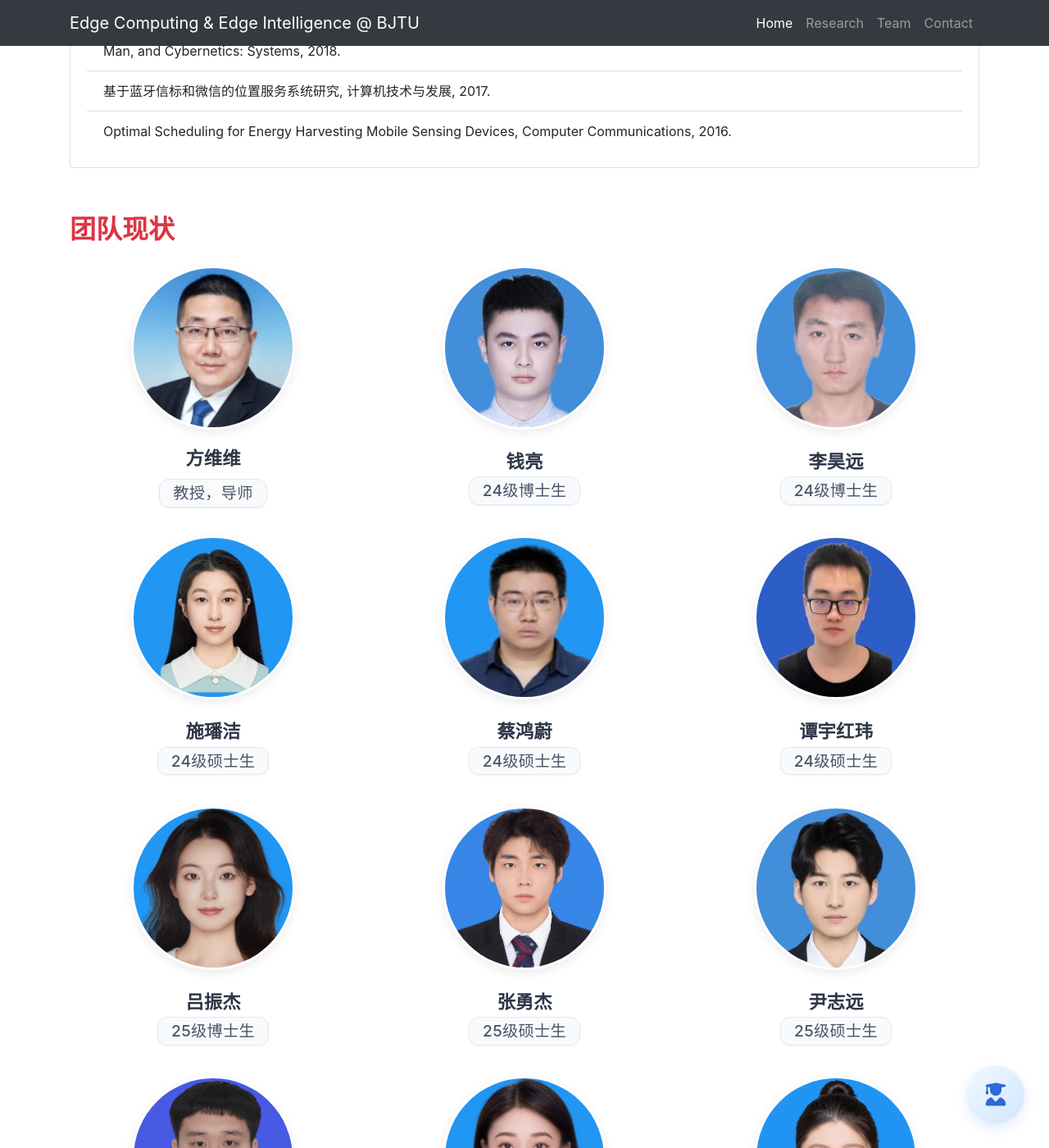
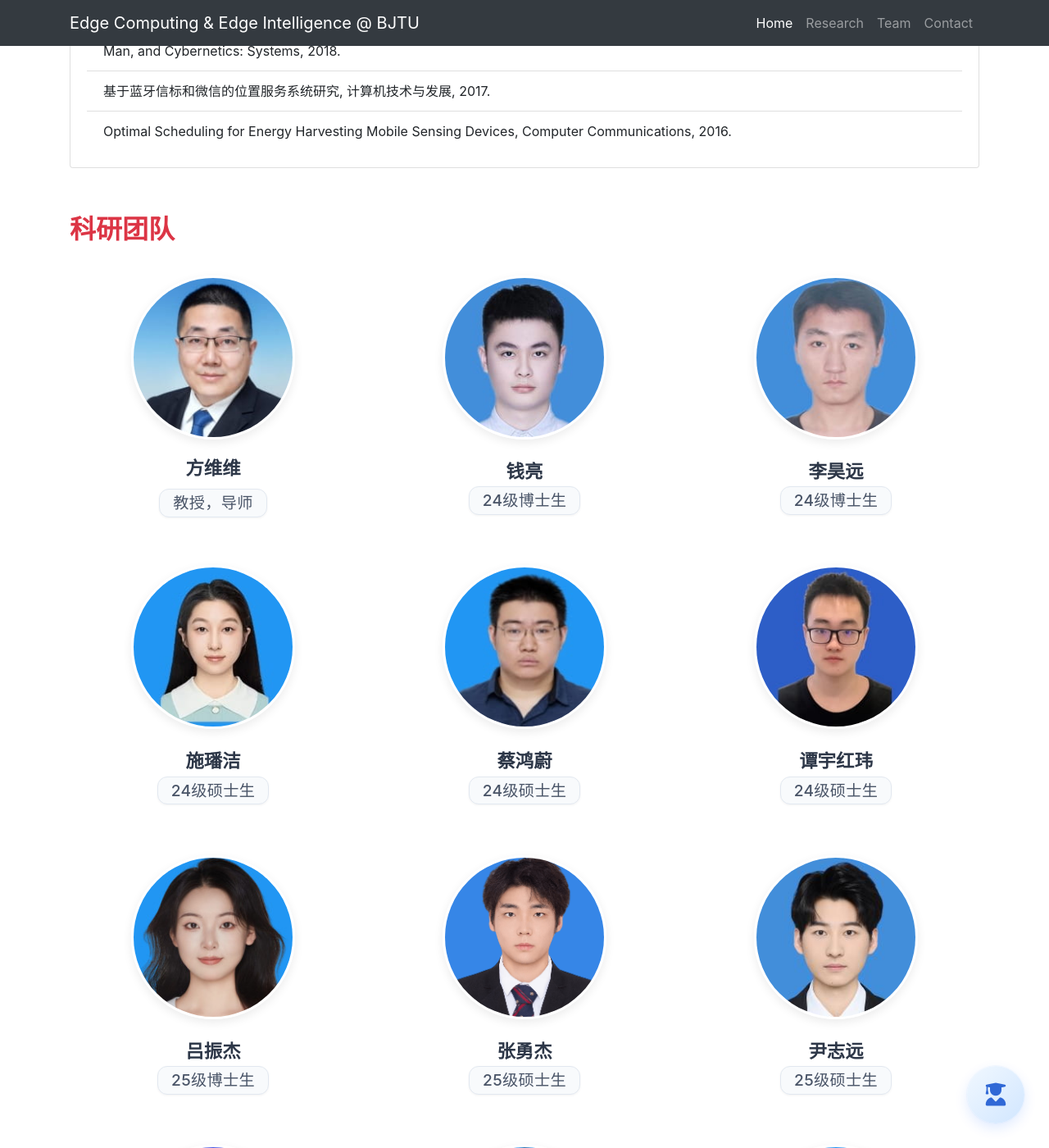
Before and after one commit to fangvv/Homepage, a Jekyll site: the page Edgecomp/index.html, which Jekyll copies as it is, in a window 1280 px wide and 1400 px high, scrolled down 8047 px. Shown: the whole window at 82% size. Built offline with Jekyll 4.4.1, drawn with Linux system fonts in a browser that asks for light colours; comment, search, counter and statistics services are not loaded.

Commit message:
Improve team avatar display and clean up legacy CSS

```diff
--- a/Edgecomp/css/round-about.css
+++ b/Edgecomp/css/round-about.css
@@ -13,18 +13,3 @@
     padding-top: 56px;
   }
 }
-
-/* 在<head>的<style>标签或css文件中添加 */
-#team .rounded-circle {
-    box-shadow: 0 3px 6px rgba(0,0,0,0.16),
-                0 3px 6px rgba(0,0,0,0.23);
-    transition: all 0.3s cubic-bezier(.25,.8,.25,1);
-    #border: 3px solid white; /* 添加白色边框增强对比 */
-    background: white; /* 确保透明区域显示阴影 */
-}
-
-#team .rounded-circle:hover {
-    box-shadow: 0 14px 28px rgba(0,0,0,0.25),
-                0 10px 10px rgba(0,0,0,0.22);
-    transform: translateY(-5px);
-}
--- a/Edgecomp/index.html
+++ b/Edgecomp/index.html
@@ -336,14 +336,25 @@
     #team .col-lg-4.col-sm-6.text-center.mb-4 {
       transition: all 0.3s ease;
       margin-bottom: 2rem;
+      border-radius: 16px;
+      padding: 0.75rem 0.5rem;
     }
 
+    /* 卡片 hover 浮起：浅蓝底 + 主题色阴影，与全站卡片风格一致 */
     #team .col-lg-4.col-sm-6.text-center.mb-4:hover {
       transform: translateY(-3px);
+      background: linear-gradient(to bottom, #ffffff, #f9fbff);
+      box-shadow: 0 10px 24px rgba(0, 90, 255, 0.08);
     }
 
-    /* 头像样式 */
+    /* 头像样式 — 正方形居中裁剪，避免照片被拉伸变形 */
     #team .col-lg-4.col-sm-6.text-center.mb-4 img {
+      width: 100%;
+      max-width: 200px;
+      aspect-ratio: 1 / 1;
+      height: auto;
+      object-fit: cover;
+      object-position: center 30%;
       border: 3px solid white;
       box-shadow: 0 4px 12px rgba(0, 0, 0, 0.08);
       transition: all 0.3s ease;
@@ -351,7 +362,8 @@
 
     #team .col-lg-4.col-sm-6.text-center.mb-4:hover img {
       transform: scale(1.03);
-      box-shadow: 0 6px 20px rgba(0, 0, 0, 0.12);
+      border-color: #3068d6;
+      box-shadow: 0 6px 20px rgba(48, 104, 214, 0.28);
     }
 
     /* 名字样式 */
@@ -442,6 +454,13 @@
       #team .col-lg-4.col-sm-6.text-center.mb-4 h3 small {
         font-size: 0.75rem;
         padding: 0.25rem 0.9rem;
+      }
+    }
+
+    /* 小屏时头像缩小，保持圆形比例 */
+    @media (max-width: 576px) {
+      #team .col-lg-4.col-sm-6.text-center.mb-4 img {
+        max-width: 140px;
       }
     }
   </style>
@@ -708,7 +727,7 @@
     <section id="team">
       <div class="row">
         <div class="col-lg-12">
-          <h2 class="my-4 text-danger font-weight-bold">团队现状</h2>
+          <h2 class="my-4 text-danger font-weight-bold">科研团队</h2>
         </div>
         <div class="col-lg-4 col-sm-6 text-center mb-4">
           <img width="200" height="200" class="rounded-circle img-fluid d-block mx-auto" src="img/fww.jpg" alt=""
```
